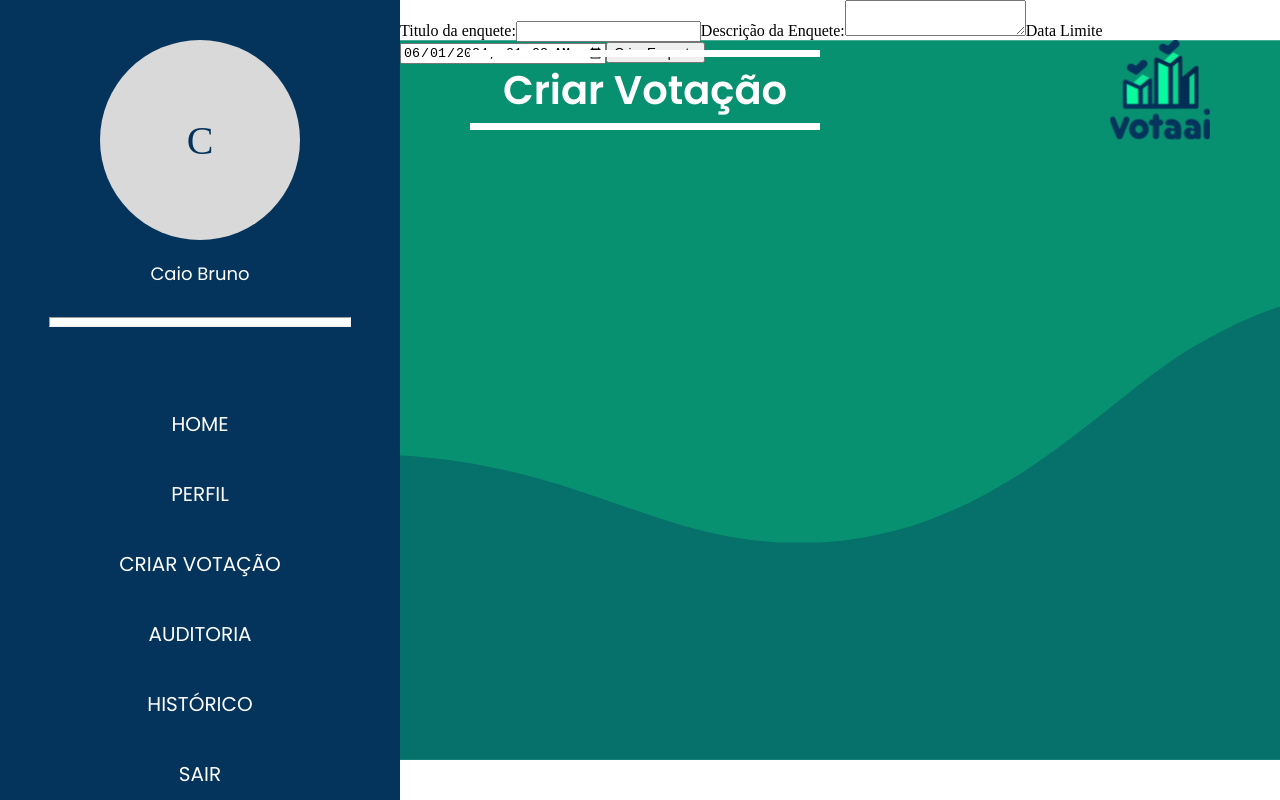
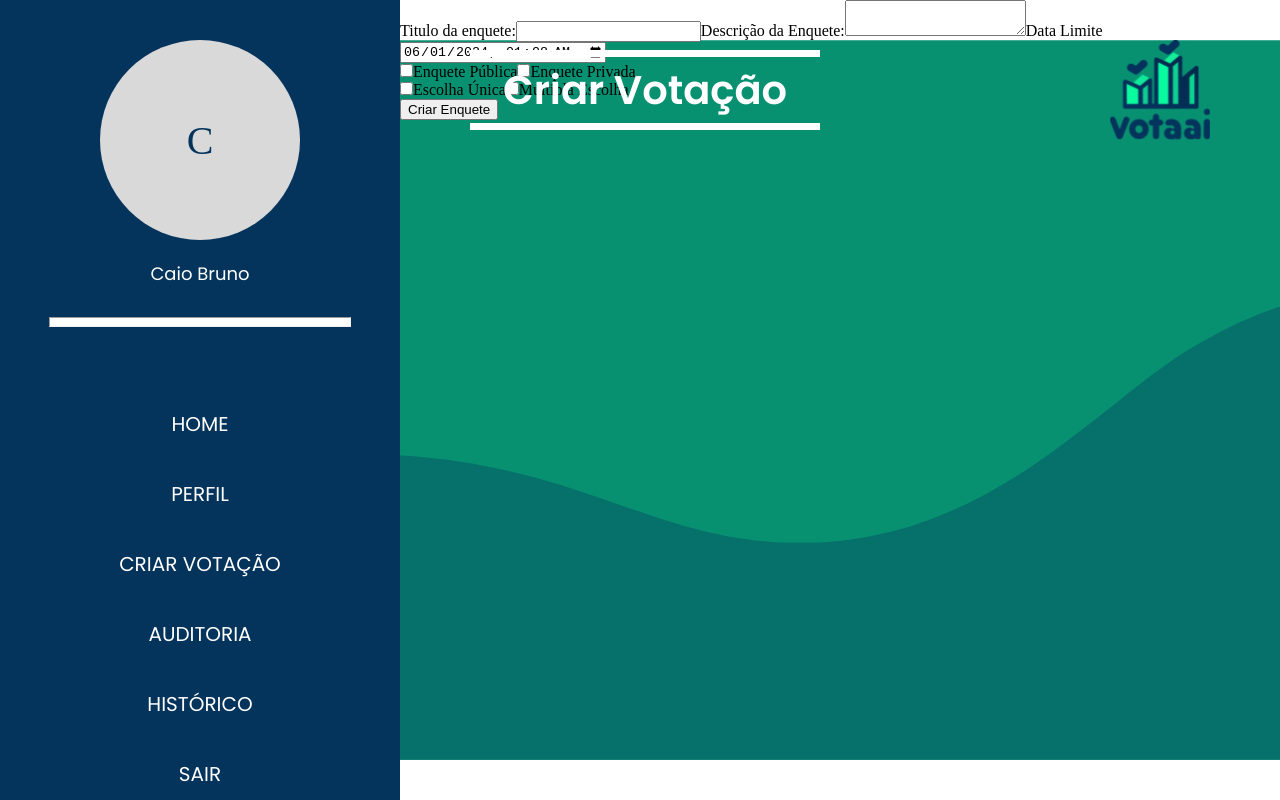
Before and after one commit to HiveSoft-UEFS/votaai-frontend, a React (Create React App) app in the folder app/: page / in a window 1280 px wide. Built offline with nearby package versions, Linux system fonts and the light colour scheme.

Commit message:
Adicionando checkbox na tela de criar votação

```diff
--- a/app/src/pages/CreatePoll.tsx
+++ b/app/src/pages/CreatePoll.tsx
@@ -7,6 +7,8 @@ const CreatePoll = () =>{
     const [titulo, setTitulo] = useState("");
     const [descricao, setDescricao] = useState("");
     const [dataLimite, setDataLimite] = useState(new Date());
+    const [epublico, setEPublico] = useState(false)
+    const [multiplaEscolha, setMultiplaEscolha] = useState(false);
 
 
     const handleSubmit = (event: React.FormEvent<HTMLFormElement>) => {
@@ -15,7 +17,7 @@ const CreatePoll = () =>{
 
     return (
 
-        <div className="">
+        <div className="backgroundDaEnquete">
 
             <div>
                 <BasePage username='Caio Bruno' title="Criar Votação">
@@ -45,6 +47,44 @@ const CreatePoll = () =>{
                         />
                     </label>
 
+                    <div>
+                        <label>
+                            <input
+                                type="checkbox"
+                                checked={epublico}
+                                onChange={() => setEPublico(true)}
+                            />
+                            Enquete Pública
+                        </label>
+                        <label>
+                            <input
+                                type="checkbox"
+                                checked={epublico}
+                                onChange={() => setEPublico(false)}
+                            />
+                            Enquete Privada
+                        </label>
+                    </div>
+
+                    <div>
+                        <label>
+                            <input
+                                type="checkbox"
+                                checked={multiplaEscolha}
+                                onChange={() => setMultiplaEscolha(false)}
+                            />
+                            Escolha Única
+                        </label>
+                        <label>
+                            <input
+                                type="checkbox"
+                                checked={multiplaEscolha}
+                                onChange={() => setMultiplaEscolha(true)}
+                            />
+                            Multipla Escolha
+                        </label>
+                    </div>
+
                     <button type="submit">Criar Enquete</button>
                     </form>
 
```
